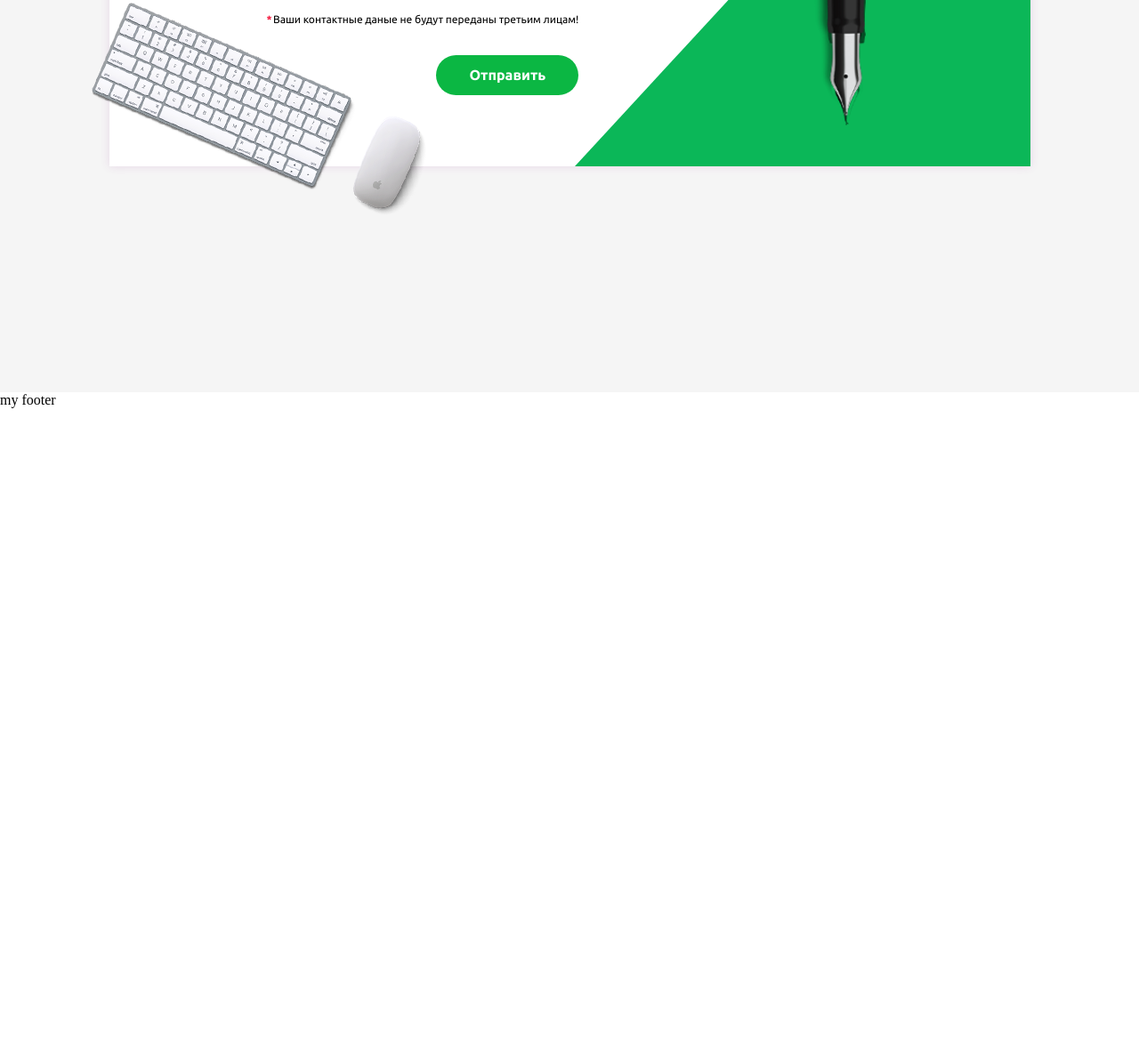
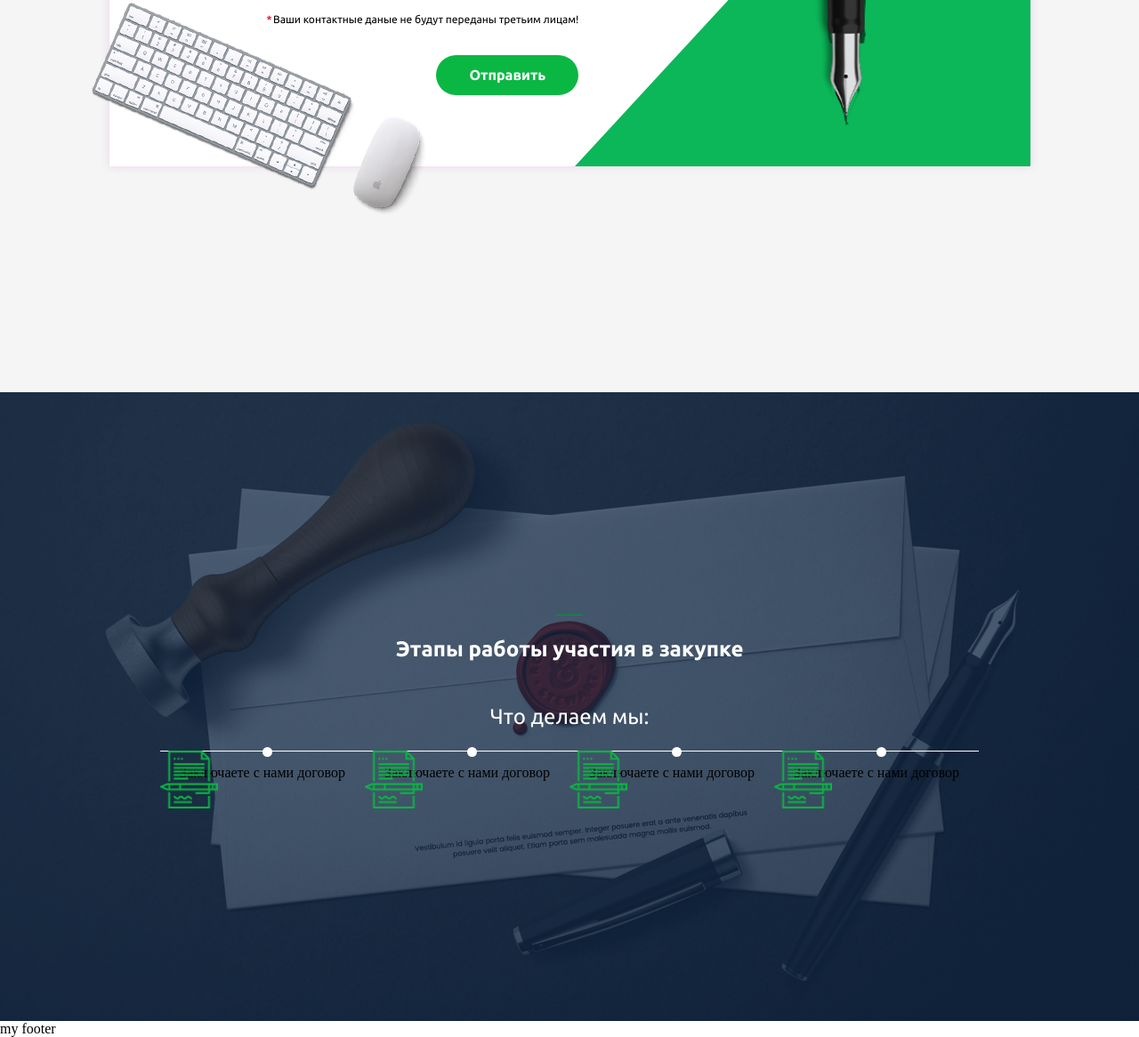
Before and after one commit to apuc/tender, a website: page index.html in a window 1280 px wide. Shown: the part 4958-6124 px from the top of the page at 89% size. Before the commit the page ends 5417 px from the top, so only its background shows below. Drawn offline with nearby package versions, Linux system fonts and the light colour scheme.

Commit message:
add-stage

```diff
--- a/app/sass/content/_index.scss
+++ b/app/sass/content/_index.scss
@@ -402,3 +402,61 @@
     }
   }
 }
+
+.stage{
+  width: 100%;
+  float: left;
+  display: block;
+  position: relative;
+  text-align: center;
+  background-image: url("../img/stage-fon.png");
+  background-position-y: 100%;
+  background-size: cover;
+  background-position-x: 50%;
+  padding: 250px 0;
+  box-sizing: border-box;
+  &__wawd{
+    width: 80%;
+    float: none;
+    margin: 0 auto;
+    display: inline-block;
+    &_items{
+      width: 25%;
+      float: left;
+      text-align: center;
+      &_icon{
+        height: 65px;
+        width: 65px;
+        position: absolute;
+        background-repeat: no-repeat;
+        background-size: cover;
+      }
+      .icon-note{
+        background-image: url("../img/icon-note.png");
+
+      }
+      &_line{
+        width: 100%;
+        height: 1px;
+        background-color: #fff;
+        float: left;
+        text-align: center;
+        &::after{
+          content: "";
+          size: 11px;
+          background-color: #fff;
+          position: absolute;
+          border-radius: 50%;
+          z-index: 2;
+          margin-top: -4px;
+        }
+      }
+    }
+  }
+  .title-text-white{
+    color: #fff;
+  }
+  .what-are-we-doing{
+    font-weight: 400;
+  }
+}
--- a/index.html
+++ b/index.html
@@ -190,6 +190,35 @@
     </div>
   </div>
 </section>
+<section class="stage">
+  <div class="container">
+    <span class="line green-line"></span>
+    <h2 class="title-text title-text-white"><b>Этапы работы участия в закупке</b></h2>
+    <h2 class="title-text title-text-white what-are-we-doing">Что делаем мы:</h2>
+    <div class="stage__wawd">
+      <div class="stage__wawd_items">
+        <span class="stage__wawd_items_icon icon-note"></span>
+        <span class="stage__wawd_items_line"></span>
+        <p class="stage__wawd_items_text">Заключаете с нами договор</p>
+      </div>
+      <div class="stage__wawd_items">
+        <span class="stage__wawd_items_icon icon-note"></span>
+        <span class="stage__wawd_items_line"></span>
+        <p class="stage__wawd_items_text">Заключаете с нами договор</p>
+      </div>
+      <div class="stage__wawd_items">
+        <span class="stage__wawd_items_icon icon-note"></span>
+        <span class="stage__wawd_items_line"></span>
+        <p class="stage__wawd_items_text">Заключаете с нами договор</p>
+      </div>
+      <div class="stage__wawd_items">
+        <span class="stage__wawd_items_icon icon-note"></span>
+        <span class="stage__wawd_items_line"></span>
+        <p class="stage__wawd_items_text">Заключаете с нами договор</p>
+      </div>
+    </div>
+  </div>
+</section>
 <!-- @@close-->
 
 <!-- end content.html-->
```
Also changed, not shown: app/html/content.html (+29 -0 lines), content.html (+29 -0 lines), css/style.min.css, img/icon-note.png (added), img/stage-fon.png (added), 1 other file.
